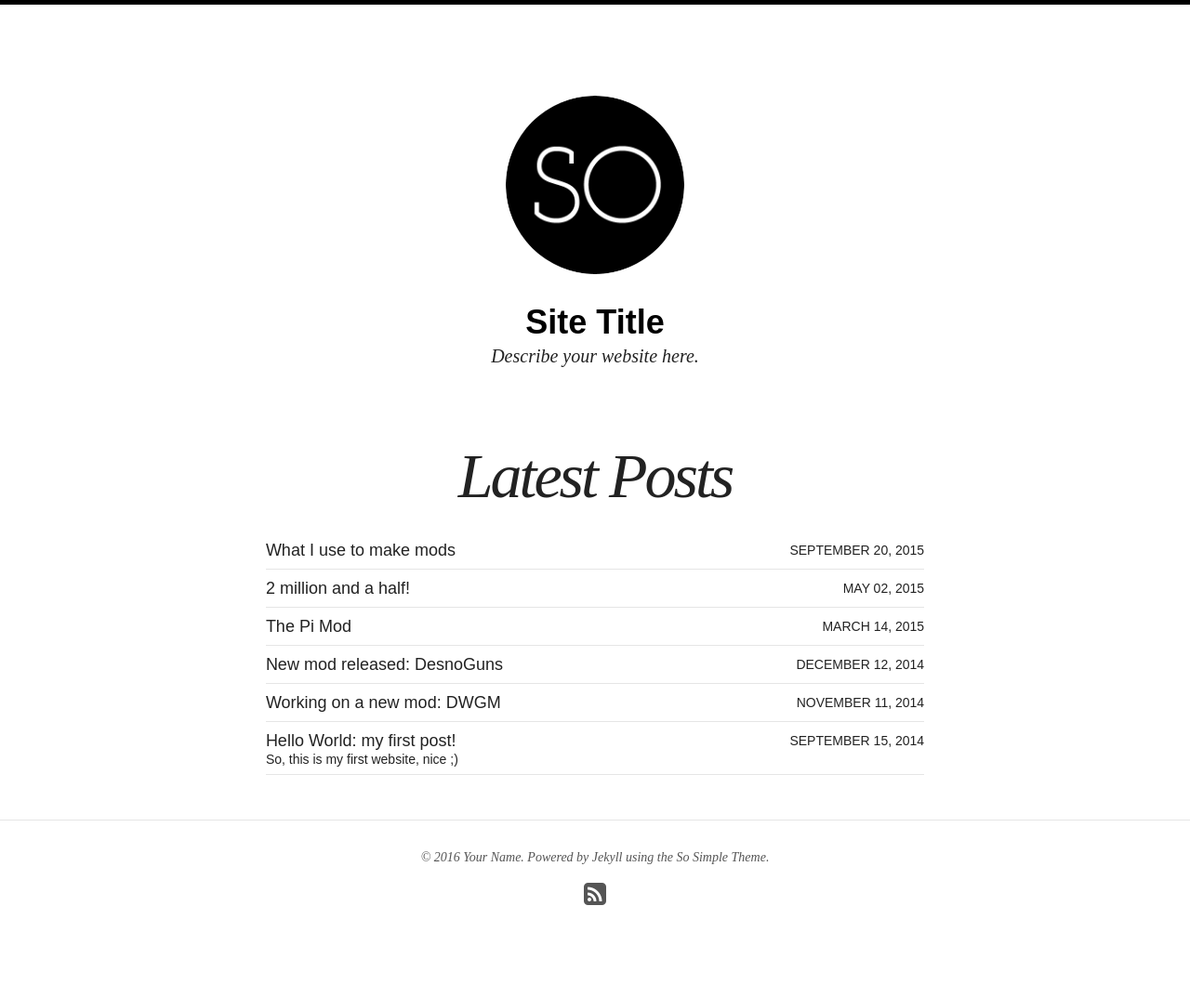
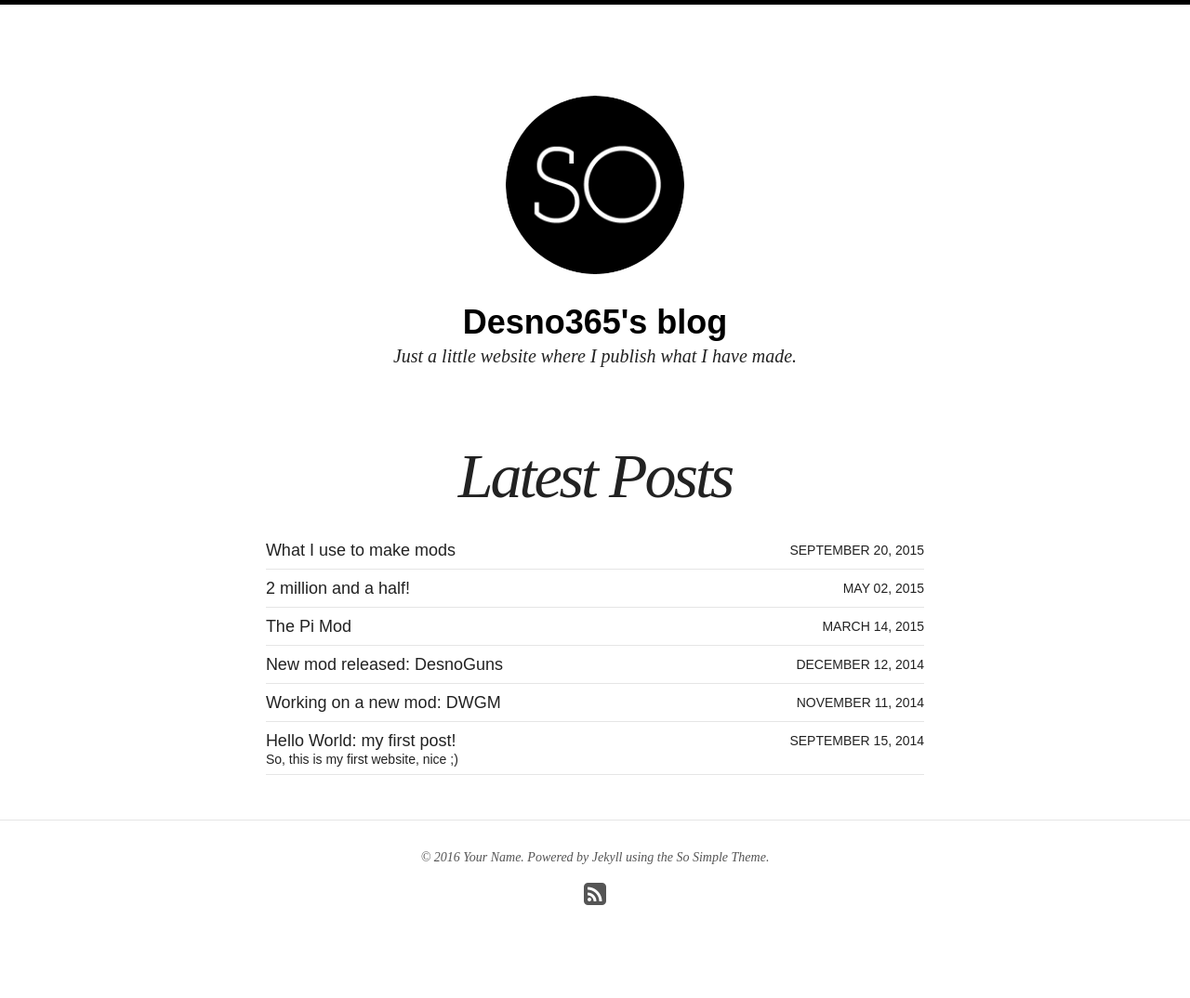
Before and after one commit to Desno365/Desno365.github.io, a Jekyll site: the page built from index.html, in a window 1280 px wide. Shown: the whole page at 93% size. Built offline with Jekyll 4.4.1, drawn with Linux system fonts in a browser that asks for light colours; nearby versions of some CDN libraries.

Commit message:
Change site wide basic configurations in config

```diff
--- a/_config.yml
+++ b/_config.yml
@@ -1,11 +1,11 @@
 # Site wide configuration
 
-title: Site Title
+title: Desno365's blog
 locale: en_US
-description: Describe your website here.
+description: Just a little website where I publish what I have made.
 logo: site-logo.png
-search: true
-url: http://0.0.0.0:4000 #http://localhost:4000
+search: false
+url: http://0.0.0.0:4000 #http://desno365.net
 
 # Jekyll configuration
 
```
